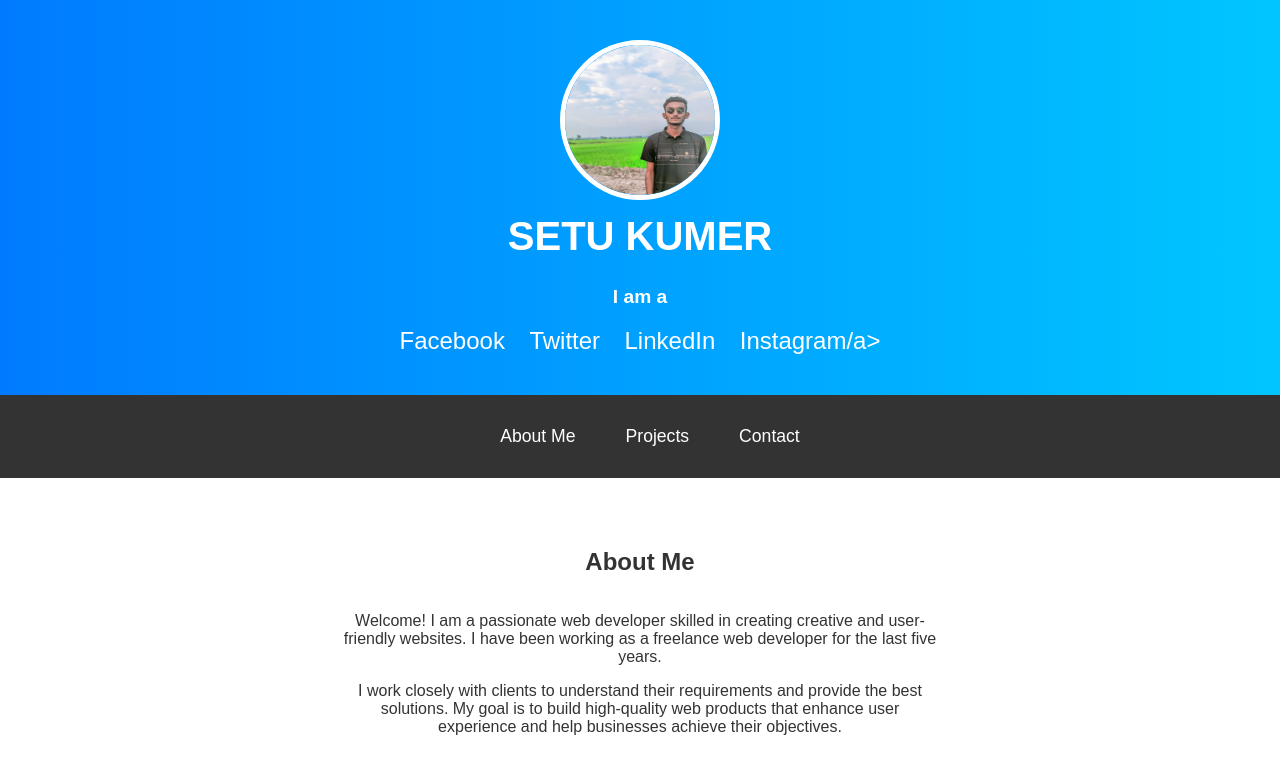
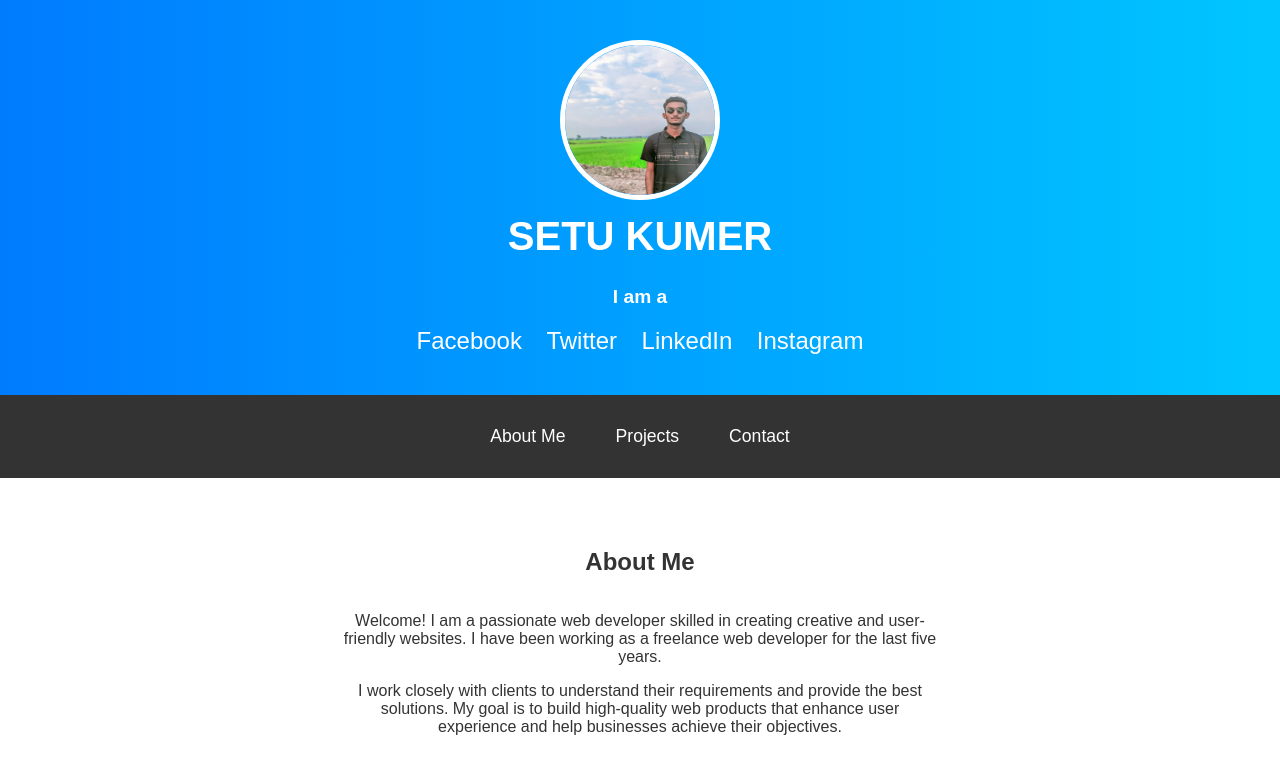
Before and after one commit to satukumar89/Sk-setu-Kumar, a plain HTML site: page index.html in a window 1280 px wide. Shown: the top 769 px of the page. Drawn offline with Linux system fonts and the light colour scheme.

Commit message:
Update index.html

```diff
--- a/index.html
+++ b/index.html
@@ -15,12 +15,11 @@
             <h1>SETU KUMER</h1>
             <p class="designation">I am a </p>
             <div class="social-links">
-                <a href="https://www.facebook.com/share/18mY6m8nVS/" title="Facebook">Facebook</a>
-                <a href="#" title="Twitter">Twitter</a>
-                <a href="#" title="LinkedIn">LinkedIn</a>
-                <a href="#" title="Instagram">Instagram/a>
+    <a href="https://www.facebook.com/share/18mY6m8nVS/" title="Facebook"><i class="fab fa-facebook"></i> Facebook</a>
+    <a href="#" title="Twitter"><i class="fab fa-twitter"></i> Twitter</a>
+    <a href="#" title="LinkedIn"><i class="fab fa-linkedin"></i> LinkedIn</a>
+    <a href="#" title="Instagram"><i class="fab fa-instagram"></i> Instagram</a>
             </div>
-        </div>
     </header>
 
     <nav>
```
